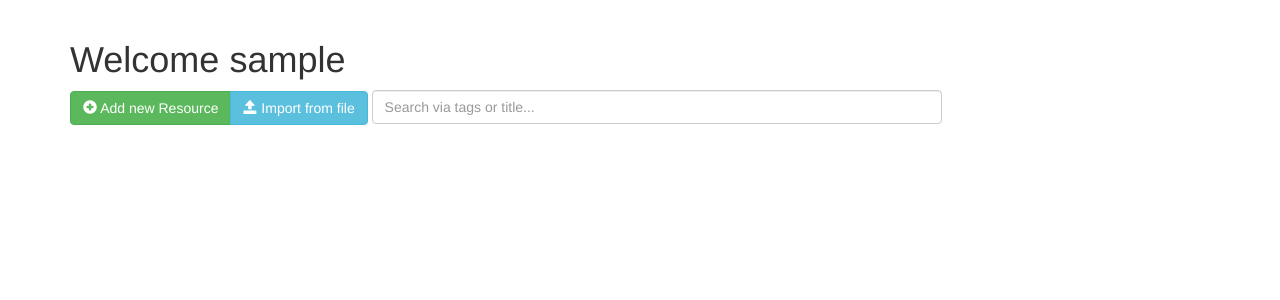
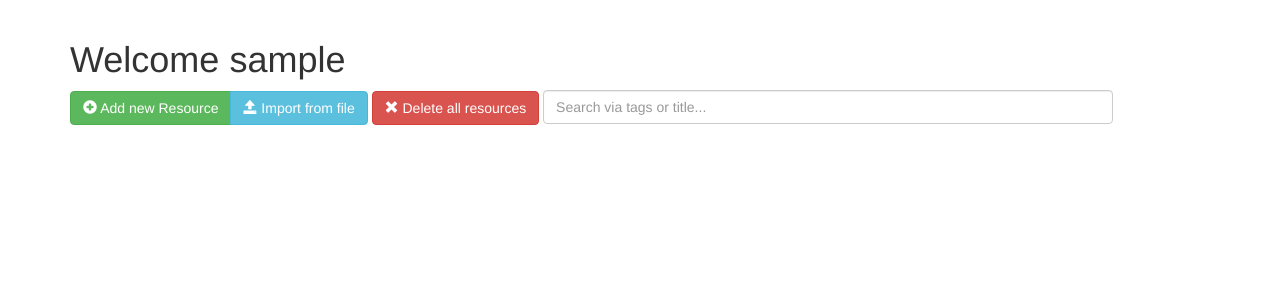
Before and after one commit to TsimpDim/3RStore, a Flask app: page /resources in a window 1280 px wide. Shown: the part 52-352 px from the top of the page. Run offline with Flask 2, Linux system fonts and the light colour scheme; the visitor is signed in with stand-in values (Sample User, id 1); data that the repository does not hold is empty; parts of the project's set-up code (start-up, migrations or seed data) failed here and were passed over; some libraries are stand-ins or nearby versions.

Commit message:
Changed importing and added a delete all button

```diff
--- a/_3RStore/templates/resources.html
+++ b/_3RStore/templates/resources.html
@@ -14,6 +14,10 @@
                 Import from file
             </button>
         </div>
+        <a class="btn btn-danger" href="/delall/{{session.user_id}}">
+            <span class="glyphicon glyphicon-remove"></span>
+            Delete all resources
+        </a>
 
         <input id="search" type="text" class="form-control" placeholder="Search via tags or title...">
     </div>
--- a/_3RStore/views.py
+++ b/_3RStore/views.py
@@ -233,6 +233,20 @@ def edit_res(user_id,re_id):
             return render_template('edit_resource.html', form=form)
     return redirect(url_for('resources'))
 
+# Delete all resources
+@app.route("/delall/<int:user_id>")
+def delall(user_id):
+
+    if session['user_id'] == user_id and session.get('logged_in'):
+        cur = conn.cursor()
+        cur.execute("""DELETE FROM resources WHERE user_id = %s""", (user_id,))
+        cur.close()
+        conn.commit()
+        flash('All resources deleted.', 'danger')
+
+    return redirect(url_for('resources'))
+
+
 # Import resources
 @app.route("/import_resources" , methods = ['GET', 'POST'])
 def import_resources():
@@ -261,10 +275,7 @@ def import_resources():
 
                     if header: # We filter the first DL which has an H1 tag before it and is not a 'folder'
 
-                        if header['PERSONAL_TOOLBAT_FOLDER']: # We do not need a tag for the container folder
-                            tag = None
-                        else:
-                            tag = '{' + str(header.contents[0]) + '}'
+                        tag = '{' + str(header.contents[0]) + '}'
 
                         for resource in folder.findChildren('a'):
                             link = resource['href']
@@ -286,6 +297,6 @@ def import_resources():
 
                 cur.close()
                 conn.commit()
+                flash('Resources imported successfully', 'success')
 
-            flash('Resources imported successfully', 'success')
     return redirect(url_for('resources'))
```
